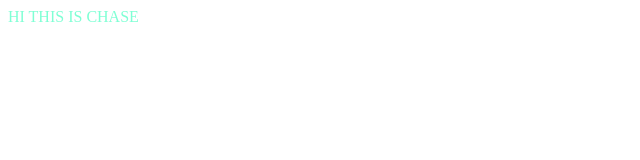
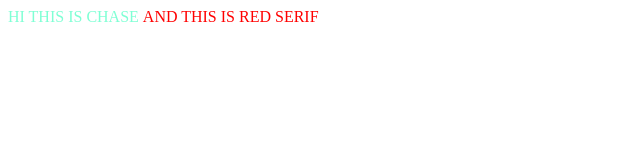
Before and after one commit to chaseamccain/chaseamccain.github.io, a plain HTML site: page index.html in a window 1280 px wide. Shown: the whole page, without its empty margins (0-640 px from the left). Drawn offline with Linux system fonts and the light colour scheme.

Commit message:
red text

```diff
--- a/index.html
+++ b/index.html
@@ -8,5 +8,6 @@
 </head>
 <body>
     HI THIS IS CHASE
+    <span class="abc">AND THIS IS RED SERIF</span>
 </body>
 </html>
--- a/style.css
+++ b/style.css
@@ -1,3 +1,8 @@
 body {
     color: aquamarine;
 }
+
+.abc {
+    color: red;
+    font-family: serif;
+}
```
